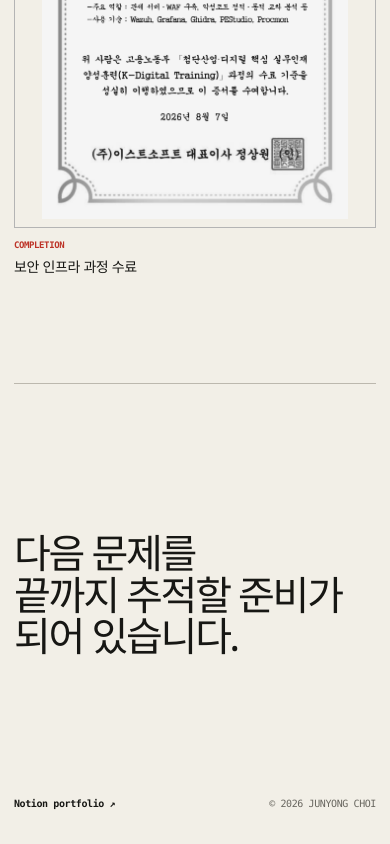
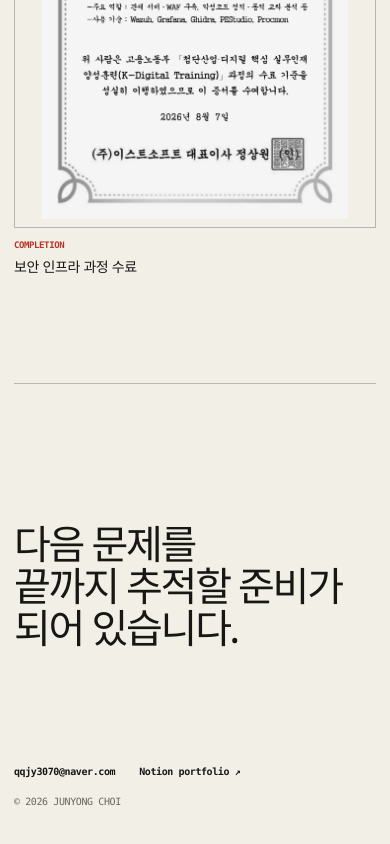
Before and after one commit to Wakbu/MyPortfolio, a Next.js app: page / in a window 390 px wide. Shown: the part 7276-8120 px from the top of the page. Built offline with nearby package versions, Linux system fonts and the light colour scheme; no server answers.

Commit message:
Add portfolio contact email

```diff
--- a/app/globals.css
+++ b/app/globals.css
@@ -112,7 +112,7 @@ h1, h2, h3 { word-break: keep-all; }
 
 .folioFooter { min-height: 400px; display: grid; grid-template-columns: 1.4fr .6fr; align-items: center; }
 .folioFooter > p { margin: 0; font: 400 clamp(42px, 4.3vw, 68px)/1.04 Georgia, "Noto Serif KR", serif; letter-spacing: -.055em; }
-.folioFooter div { align-self: end; display: flex; justify-content: space-between; padding: 0 0 35px; color: var(--muted); font: 500 10px/1 Consolas, monospace; }
+.folioFooter div { align-self: end; display: flex; flex-wrap: wrap; justify-content: space-between; gap: 14px 24px; padding: 0 0 35px; color: var(--muted); font: 500 10px/1.4 Consolas, monospace; }
 .folioFooter a { color: var(--ink); font-weight: 700; text-decoration: none; }
 
 /* Presentation pages */
@@ -164,7 +164,8 @@ h1, h2, h3 { word-break: keep-all; }
   .folioRecognition img { aspect-ratio: 4 / 5; }
   .folioFooter { min-height: 460px; }
   .folioFooter > p { font-size: 40px; }
-  .folioFooter div { gap: 30px; }
+  .folioFooter div { justify-content: flex-start; gap: 16px 24px; }
+  .folioFooter div span { flex-basis: 100%; }
   .presentationPage{width:min(100% - 28px,520px)}.presentationNav{height:66px}.presentationNav span{display:none}.presentationHero{padding:76px 0 58px}.presentationHero h1{font-size:42px}.slideList{gap:38px;padding:56px 0}.slideList figcaption{font-size:9px}
 }
 
--- a/app/page.tsx
+++ b/app/page.tsx
@@ -213,7 +213,11 @@ export default function Home() {
 
       <footer className="folioFooter">
         <p>다음 문제를<br />끝까지 추적할 준비가 되어 있습니다.</p>
-        <div><a href="https://app.notion.com/p/2f2a1ad5169d832a9a7f818d8c8a8119" target="_blank" rel="noreferrer">Notion portfolio ↗</a><span>© 2026 JUNYONG CHOI</span></div>
+        <div>
+          <a href="mailto:qqjy3070@naver.com">qqjy3070@naver.com</a>
+          <a href="https://app.notion.com/p/2f2a1ad5169d832a9a7f818d8c8a8119" target="_blank" rel="noreferrer">Notion portfolio ↗</a>
+          <span>© 2026 JUNYONG CHOI</span>
+        </div>
       </footer>
     </main>
   );
```
